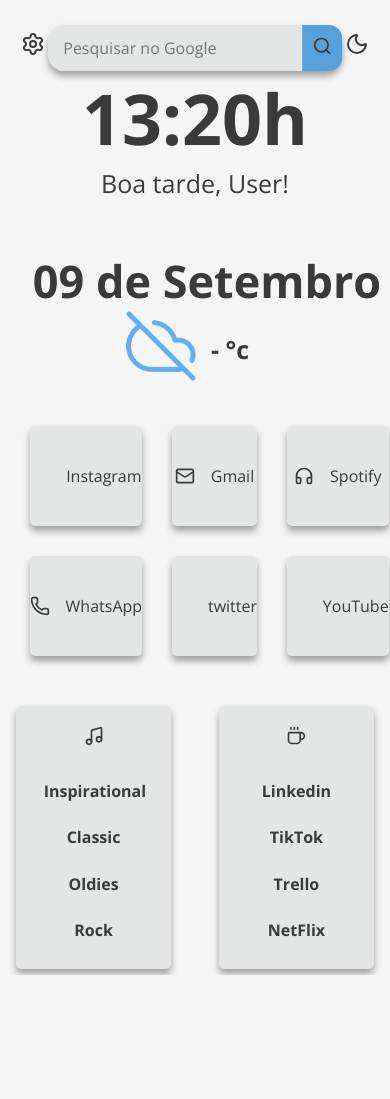
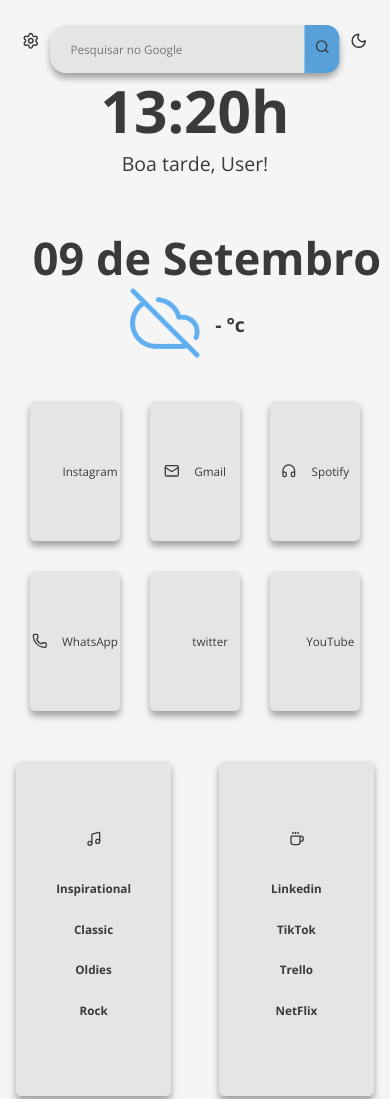
Before and after one commit to Vanortton/Bento, a website: page index.html in a window 390 px wide. Shown: the top 1099 px of the page. Before the commit the page ends 975 px from the top, so only its background shows below. Drawn offline with nearby package versions, Linux system fonts and the light colour scheme.

Commit message:
🚀 update css

```diff
--- a/app.css
+++ b/app.css
@@ -166,6 +166,7 @@
   background-color: var(--cards);
   box-shadow: 0 5px 7px rgba(0, 0, 0, 0.35);
   border-radius: 5px;
+  min-height: 90px;
 }
 
 .card:hover {
@@ -393,6 +394,36 @@
   color: var(--sfg);
 }
 
+@media (max-width: 40em) {
+  body {
+    font-size: 3vw;
+    --fg-primary: 15vw;
+    --fg-secondary: 5vw;
+    --fg-date: 45px;
+    --fg-list: 3vw;
+    --icon: 4vw;
+  }
+
+  .card {
+    padding: 70px 0px;
+    background-color: var(--cards);
+    box-shadow: 0 5px 7px rgb(0 0 0 / 35%);
+    border-radius: 5px;
+  }
+
+  input.search-text {
+    padding: 16px 20px;
+    border-radius: 16px 0px 0px 16px;
+    width: 65vw;
+    font-size: 3vw;
+  }
+
+  #themeButton svg,
+  #settings svg {
+    height: 4.5vw;
+    width: 5vw;
+  }
+}
 
 
 @media only screen and (max-width: 68.75em) {
```
Lines whose indentation alone changed are shown as unchanged.
